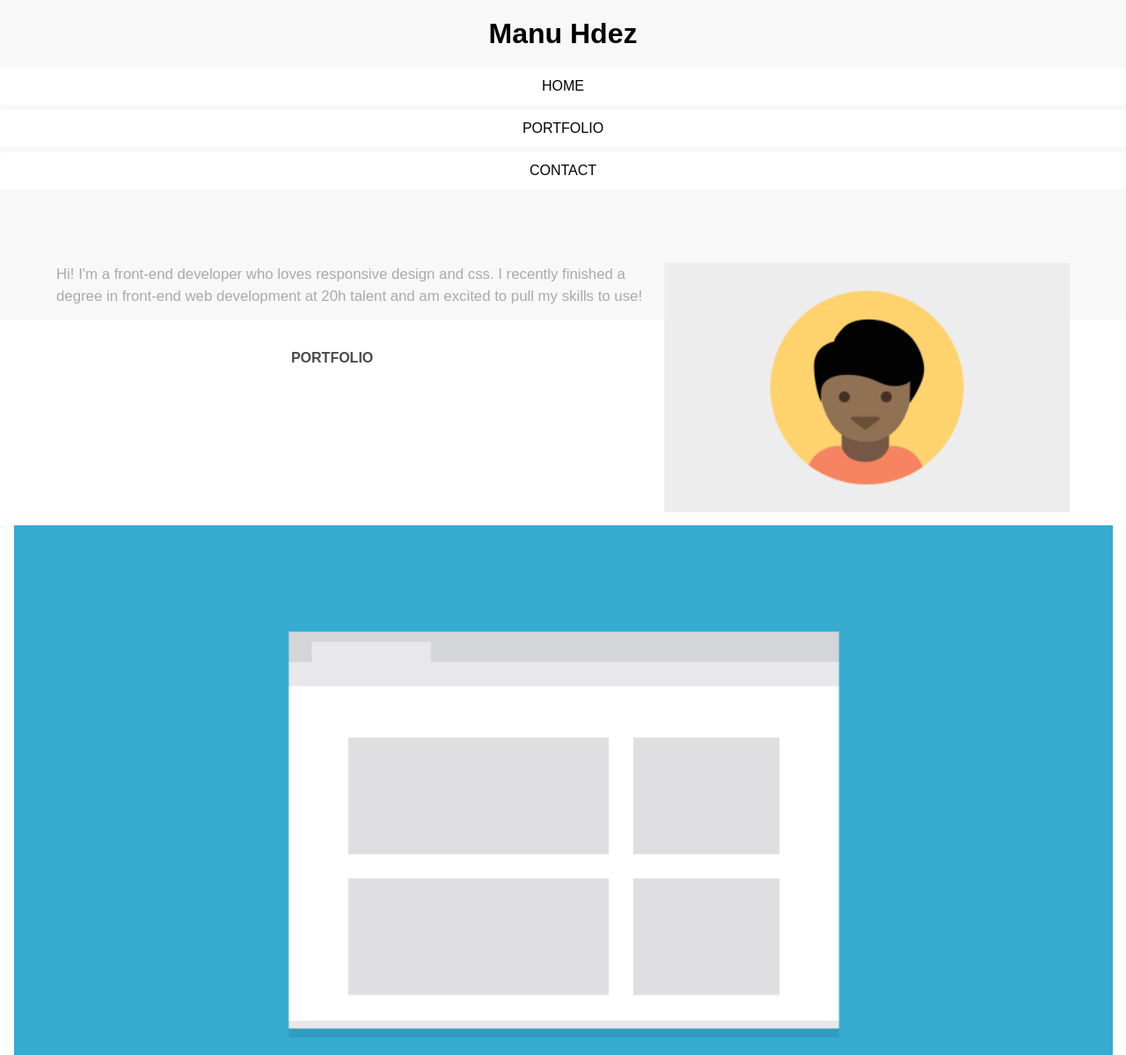
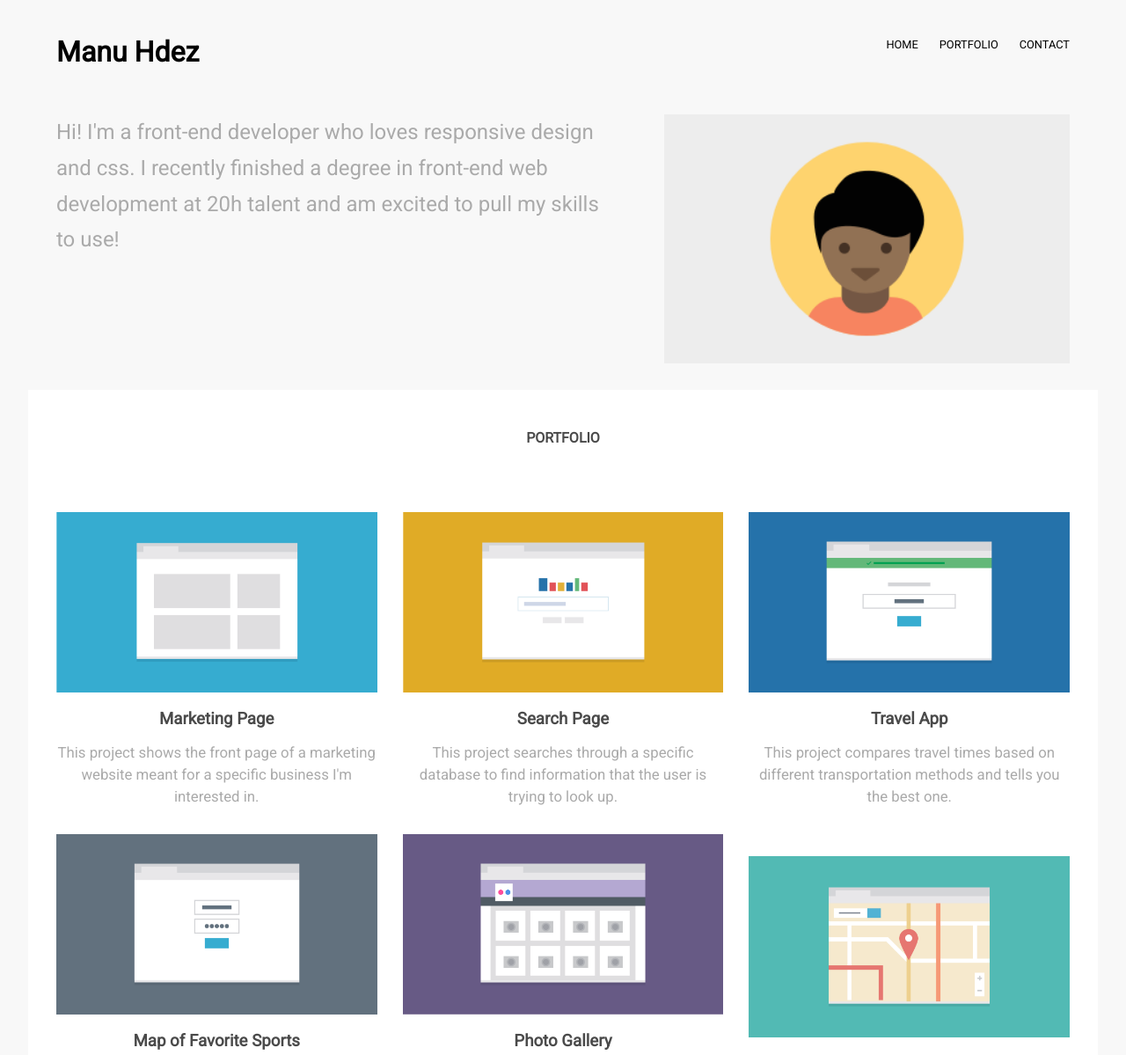
Before and after one commit to 20H-Talent/ikigai-project-2-manuhdez, a plain HTML site: page index.html in a window 1280 px wide. Shown: the top 1199 px of the page at 88% size. Drawn offline with Linux system fonts and the light colour scheme.

Commit message:
Finished adding styles inside media queries for tablet and desktop

```diff
--- a/css/styles.css
+++ b/css/styles.css
@@ -1,3 +1,7 @@
+@import url('https://fonts.googleapis.com/css?family=Roboto');
+
+/* Global styles */
+
 *, html {
   margin: 0;
   padding: 0;
@@ -6,7 +10,13 @@
 body {
   text-align: center;
   background-color: #f8f8f8;
-  font-family: sans-serif;
+  font-family: 'Roboto', sans-serif;
+}
+
+.plain__text {
+  color: #aaa;
+  font-size: 1.05rem;
+  line-height: 1.5;
 }
 
 /* Navigation style */
@@ -58,7 +68,7 @@ header img {
   margin-bottom: 15px;
 }
 
-.plain__text {
+.description {
   color: #aaa;
   font-size: 1.05rem;
   line-height: 1.5;
@@ -76,16 +86,21 @@ header img {
 
 #portfolio {
   background-color: #fff;
-  padding: 35px 0;
+  padding: 45px 0;
 }
 
 .portfolio__item {
-  margin-bottom: 30px;
+  margin-top: 30px;
   padding: 0 15px;
+  box-sizing: border-box;
 }
 
 .portfolio__item img {
   width: 100%;
+}
+
+.portfolio__item p {
+  min-height: 70px;
 }
 
 .project__name {
@@ -97,7 +112,7 @@ header img {
 /* Contact style */
 
 #contact {
-  padding: 35px 2.5%;
+  padding: 45px 2.5%;
 }
 
 address {
@@ -118,7 +133,7 @@ footer {
   width: 90%;
   border-top: 1px solid #ddd;
   margin: 0 auto 20px auto;
-  padding: 20px;
+  padding: 20px 0;
   box-sizing: border-box;
 }
 
@@ -130,9 +145,13 @@ footer a {
   float: right;
 }
 
-/*
+footer ul {
+  display: none;
+}
+
+/*******************
   Tablet style 768px
-*/
+********************/
 
 @media (min-width: 768px) {
 
@@ -140,7 +159,7 @@ footer a {
 
 nav {
   width: 100%;
-  margin: 20px 0;
+  margin: 40px 0;
 }
 
 nav h2 {
@@ -148,45 +167,173 @@ nav h2 {
   margin-bottom: 20px;
 }
 
+nav ul {
+  display: inline-block;
+  width: 100%;
+}
+
 
 nav ul li {
-  display: inline-block;
+  display: inline;
+  background: none;
 }
 
 nav ul li:nth-child(2) {
-  margin: 6px 0;
+  margin: 0 20px;
 }
 
 nav ul li a{
-  font-size: 1rem;
+  font-size: 0.8rem;
   display: inherit;
 }
 
 /* Header style */
 
 header {
-  width: 100%;
-  box-sizing: border-box;
+  padding: 2.5%;
 }
 
 header img {
   width: 40%;
   float: right;
-  margin-right: 0;
+  margin-bottom: 30px;
 }
 
-header p {
+.description {
   float: left;
-  width: 60%;
+  width: 55%;
   text-align: left;
+  font-size: 1.25rem;
+  line-height: 1.7;
 }
+
+/* Portfolio style */
+#portfolio {
+  clear: both;
+}
+
+.section__title {
+  margin-bottom: 45px;
+}
+
+.portfolio__item {
+  display: inline-block;
+  padding: 0;
+  width: 45%;
+  box-sizing: border-box;
+}
+
+.portfolio__item:nth-child(even) {
+  margin-right: 25px;
+}
+
+/* Contact style */
+#contact {
+  clear: both;
+}
+
+#contact p {
+  width: 75%;
+  margin: 0 auto 40px auto;
+  font-size: 1.25rem;
+}
+
+/* Footer styles */
+
+footer a {
+  display: none;
+}
+
+footer ul {
+  display: inline-block;
+  float: right;
+}
+
+footer ul li {
+  display: inline-block;
+}
+
+footer ul li:nth-child(2) {
+  margin: 0 15px;
+}
+
+footer ul li a {
+  display: inline-block;
+  text-decoration: none;
+  color: #000;
+}
+
+
 
 }
 
-/*
+/**********************
   Desktop style 1024px
-*/
+**********************/
 
 @media (min-width: 1024px) {
 
+  /* Navigation style */
+
+  nav {
+    width: 100%;
+  }
+
+  nav h2 {
+    float: left;
+    width: auto;
+    margin-left: 5%;
+  }
+
+  nav ul {
+    float: right;
+    width: auto;
+    margin-right: 5%;
+  }
+
+  /* Header style */
+
+  header {
+    width: 95%;
+    margin: 0 auto;
+    clear: both;
+  }
+
+  .description {
+    font-size: 1.5rem;
+  }
+
+  /* Portfolio style */
+
+  #portfolio {
+    width: 95%;
+    display: block;
+    margin: 0 auto;
+  }
+
+  .portfolio__item {
+    width: 30%;
+  }
+
+  .portfolio__item:nth-child(even) {
+    margin-right: 0;
+  }
+
+  .portfolio__item:nth-child(3n) {
+    margin-left: 25px;
+    margin-right: 25px;
+  }
+
+  /* Contact style */
+
+  #contact p {
+    width: 50%;
+    margin: 0 auto 50px auto;
+    font-size: 1.125rem;
+
+  }
+
+  /* Footer style */
+
+
 }
--- a/index.html
+++ b/index.html
@@ -26,7 +26,7 @@
   </nav>
   <header>
     <img src="images/responsive-layout-profile.png" alt="My profile picture">
-    <p class="plain__text">
+    <p class="description">
       Hi! I'm a front-end developer who loves responsive design and css. I recently finished a degree in front-end web development
       at 20h talent and am excited to pull my skills to use!
     </p>
@@ -36,33 +36,33 @@
       <h3 class="section__title">Portfolio</h3>
       <article class="portfolio__item">
         <img src="images/portfolio-1.png" alt="">
-        <h3 class="project__name">Name</h3>
+        <h3 class="project__name">Marketing Page</h3>
         <p class="plain__text">This project shows the front page of a marketing website meant for a specific business I'm interested in.</p>
       </article>
       <article class="portfolio__item">
         <img src="images/portfolio-2.png" alt="">
-        <h3 class="project__name">Name</h3>
-        <p class="plain__text">This project shows the front page of a marketing website meant for a specific business I'm interested in.</p>
+        <h3 class="project__name">Search Page</h3>
+        <p class="plain__text">This project searches through a specific database to find information that the user is trying to look up.</p>
       </article>
       <article class="portfolio__item">
         <img src="images/portfolio-3.png" alt="">
-        <h3 class="project__name">Name</h3>
-        <p class="plain__text">This project shows the front page of a marketing website meant for a specific business I'm interested in.</p>
+        <h3 class="project__name">Travel App</h3>
+        <p class="plain__text">This project compares travel times based on different transportation methods and tells you the best one.</p>
       </article>
       <article class="portfolio__item">
         <img src="images/portfolio-4.png" alt="">
-        <h3 class="project__name">Name</h3>
-        <p class="plain__text">This project shows the front page of a marketing website meant for a specific business I'm interested in.</p>
+        <h3 class="project__name">Map of Favorite Sports</h3>
+        <p class="plain__text">This project uses mapping apis to plot points for my favorite spots in the city for a do-it-yourself walking tour.</p>
       </article>
       <article class="portfolio__item">
         <img src="images/portfolio-5.png" alt="">
-        <h3 class="project__name">Name</h3>
-        <p class="plain__text">This project shows the front page of a marketing website meant for a specific business I'm interested in.</p>
+        <h3 class="project__name">Photo Gallery</h3>
+        <p class="plain__text">This project shows pictures from a recent trip to the viewer and allows them to easily navigate through photos.</p>
       </article>
       <article class="portfolio__item">
         <img src="images/portfolio-6.png" alt="">
-        <h3 class="project__name">Name</h3>
-        <p class="plain__text">This project shows the front page of a marketing website meant for a specific business I'm interested in.</p>
+        <h3 class="project__name">Calculator</h3>
+        <p class="plain__text">Someone can enter in the numbers they want, and press the big blue button and get the result.</p>
       </article>
     </section>
     <section id="contact">
@@ -79,6 +79,17 @@
   <footer>
     <p>Manu Hdez</p>
     <a href="#nav__bar">BACK TO TOP</a>
+    <ul>
+      <li>
+        <a href="#nav__bar">Home</a>
+      </li>
+      <li>
+        <a href="#portfolio">Portfolio</a>
+      </li>
+      <li>
+        <a href="#contact">Contact</a>
+      </li>
+    </ul>
   </footer>
 </body>
 
```
